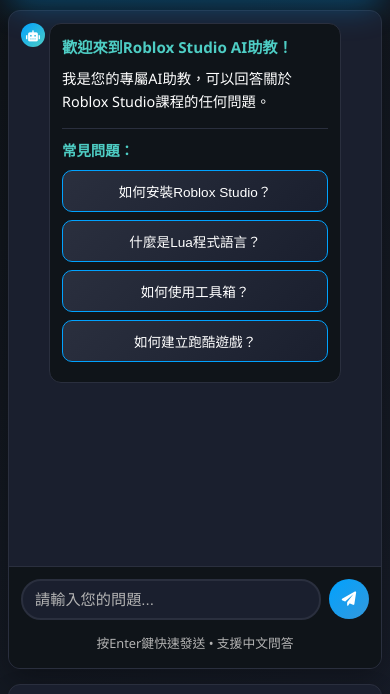
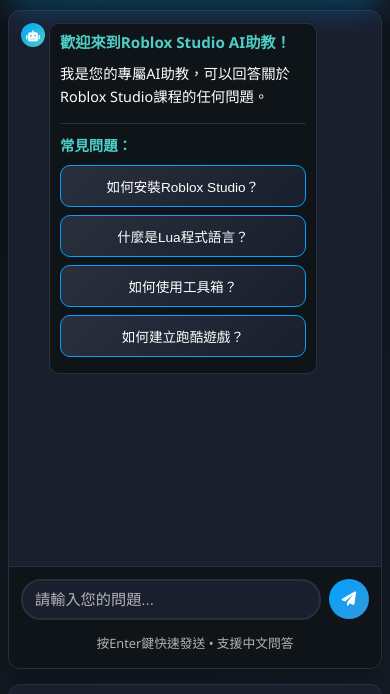
Before and after one commit to TIEDA-TW/roblox-ai-assistant, a website: page index.html in a window 390 px wide. Shown: the part 74-768 px from the top of the page. Drawn offline with Linux system fonts and the light colour scheme; no server answers.

Commit message:
調整答覆內容手機顯示寬度

```diff
--- a/styles.css
+++ b/styles.css
@@ -108,6 +108,8 @@
     overflow: hidden;
     box-shadow: 0 10px 30px rgba(0, 0, 0, 0.3);
     border: 1px solid var(--border-color);
+    width: 100%;
+    max-width: 100%;
 }
 
 .chat-messages {
@@ -118,6 +120,8 @@
     flex-direction: column;
     gap: 20px;
     scroll-behavior: smooth;
+    width: 100%;
+    box-sizing: border-box;
 }
 
 .chat-messages::-webkit-scrollbar {
@@ -143,6 +147,8 @@
     display: flex;
     margin-bottom: 20px;
     animation: fadeInUp 0.5s ease-out;
+    width: 100%;
+    box-sizing: border-box;
 }
 
 .message-content {
@@ -188,6 +194,10 @@
     border: 1px solid var(--border-color);
     position: relative;
     flex: 1;
+    word-wrap: break-word;
+    overflow-wrap: break-word;
+    max-width: 100%;
+    box-sizing: border-box;
 }
 
 .user-message .text {
@@ -603,7 +613,7 @@
     }
 
     .message-content {
-        max-width: 90%;
+        max-width: 88%;
         gap: 6px;
     }
 
@@ -618,6 +628,9 @@
         font-size: 0.95rem;
         line-height: 1.5;
         border-radius: 12px;
+        word-break: break-word;
+        hyphens: auto;
+        max-width: calc(100vw - 80px);
     }
 
     .text h3 {
@@ -771,7 +784,7 @@
     }
 
     .message-content {
-        max-width: 92%;
+        max-width: 85%;
         gap: 4px;
     }
 
@@ -782,9 +795,13 @@
     }
 
     .text {
-        padding: 12px;
+        padding: 8px 10px;
         font-size: 0.9rem;
-        border-radius: 12px;
+        border-radius: 10px;
+        word-break: break-word;
+        hyphens: auto;
+        max-width: calc(100vw - 70px);
+        line-height: 1.4;
     }
 
     .text h3 {
```
